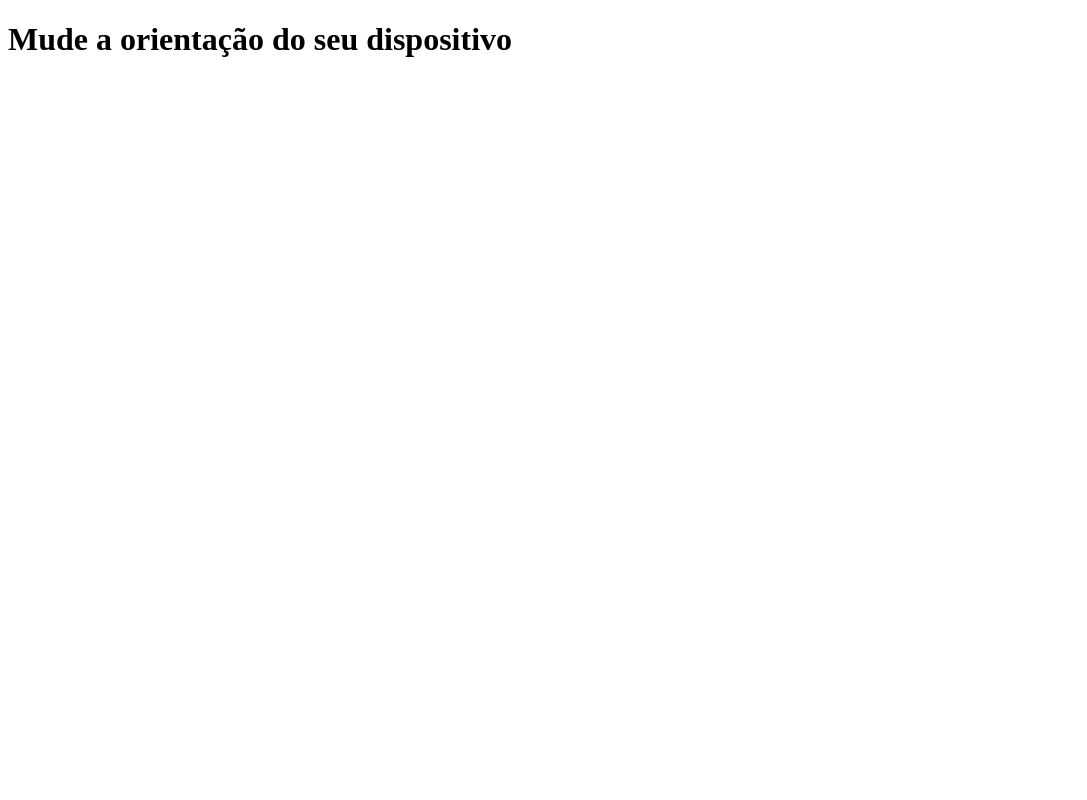
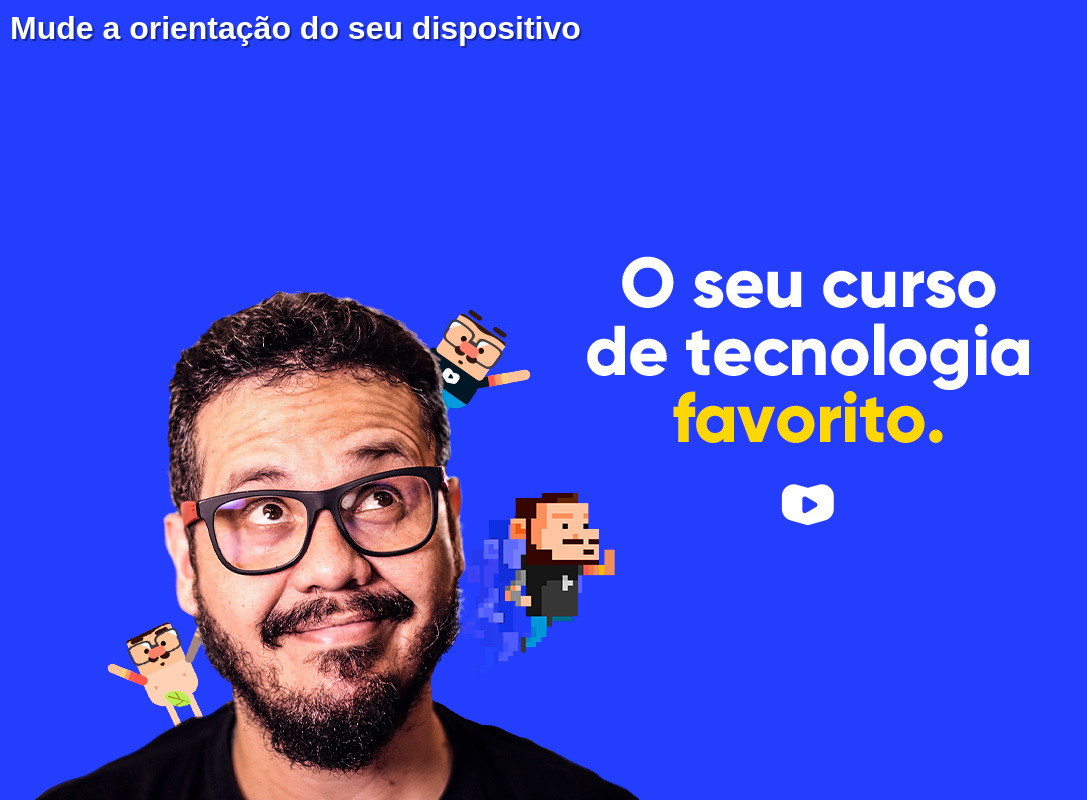
Before and after one commit to Jocelos/html-css, a plain HTML site: page exercicios/ex026/mq002/index.html in a window 1280 px wide. Shown: the whole page, without its empty margins (0-1087 px from the left). Drawn offline with Linux system fonts and the light colour scheme.

Commit message:
update ex026

```diff
--- a/exercicios/ex026/mq002/estilos/paisagem.css
+++ b/exercicios/ex026/mq002/estilos/paisagem.css
@@ -1,3 +1,8 @@
 @charset "UFT-8";
 
 /* Aparelho deitado (landscape) */
+
+body {
+    background-image: url(../imagens/cev-landscape.jpg);
+    background-position: left bottom;
+}
--- a/exercicios/ex026/mq002/estilos/retrato.css
+++ b/exercicios/ex026/mq002/estilos/retrato.css
@@ -1,3 +1,8 @@
 @charset "UFT-8";
 
 /* Aparelho em pé (portrait) */
+
+body {
+    background-image: url(../imagens/cev-portrait.jpg);
+    background-position: center bottom;
+}
--- a/exercicios/ex026/mq002/estilos/style.css
+++ b/exercicios/ex026/mq002/estilos/style.css
@@ -1,3 +1,23 @@
 @charset "UFT-8";
 
 /* Configurações gerais */
+
+* {
+    margin: 0px;
+    padding: 0px;
+    font-family: Arial, Helvetica, sans-serif;
+}
+
+html, body {
+    width: 100vw;
+    height: 100vh;
+    background-color: #233eff;
+    background-size: contain;
+    background-repeat: no-repeat;
+}
+
+h1 {
+    color: white;
+    text-shadow: 2px 2px 0px #16269c;
+    padding: 10px;
+}
```
